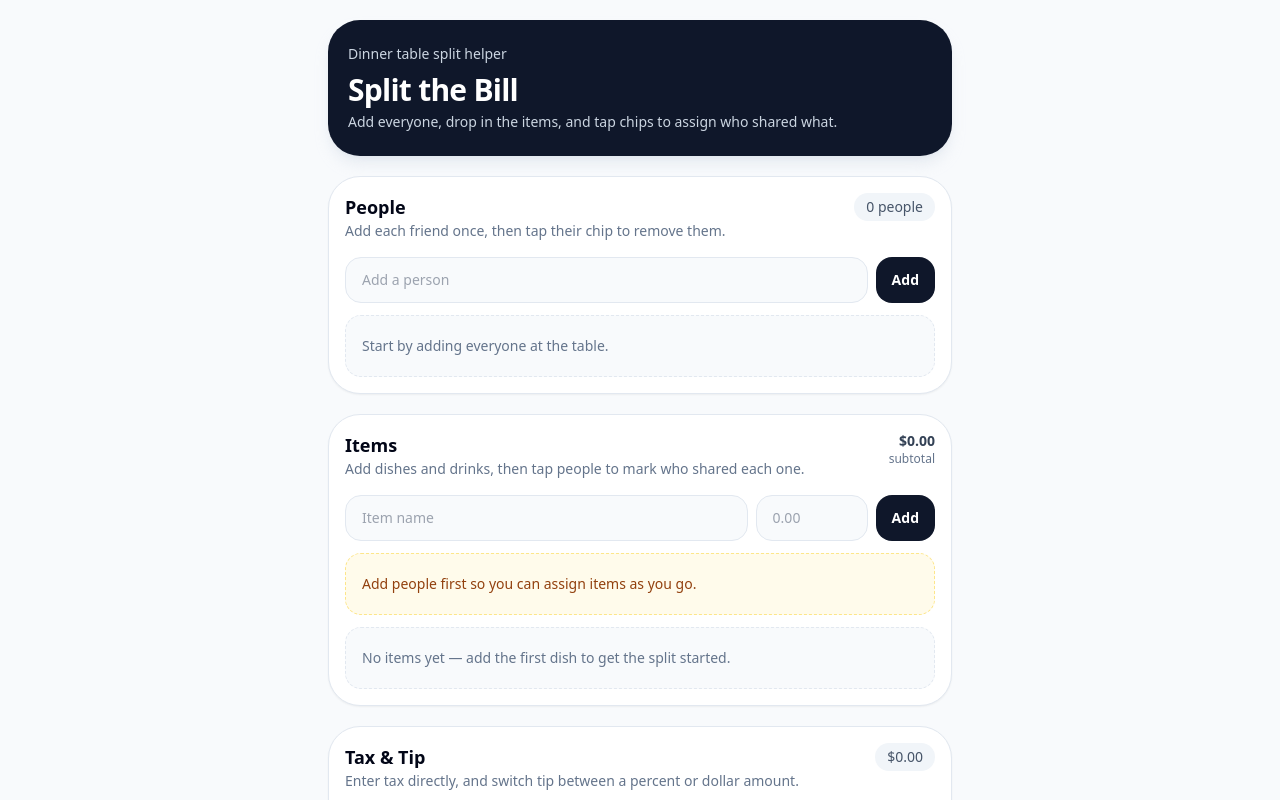
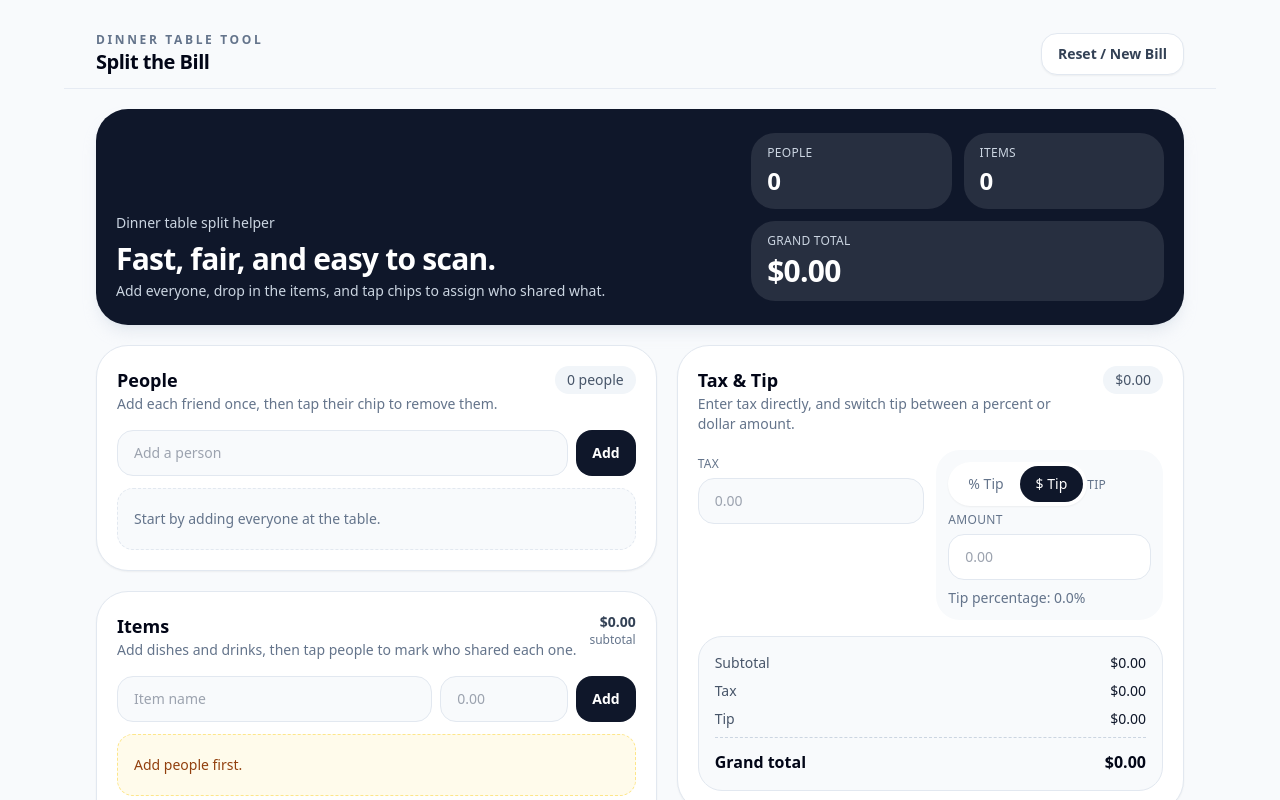
Before and after one commit to Raj1998/CodeStash, a Next.js app: page / in a window 1280 px wide. Shown: the top 800 px of the page. Built offline with nearby package versions, Linux system fonts and the light colour scheme.

Commit message:
feat: UI Polishing, reset button, friendly warning messages

```diff
--- a/app/page.tsx
+++ b/app/page.tsx
@@ -1,6 +1,6 @@
 "use client";
 
-import { useMemo, useState } from "react";
+import { useEffect, useMemo, useRef, useState } from "react";
 
 import { useBill } from "@/hooks/useBill";
 import type { BillItem, Person, PersonTotal, TipInputMode } from "@/types";
@@ -109,12 +109,14 @@ const PersonChip = ({
 const ItemCard = ({
   item,
   people,
+  isNew,
   onUpdate,
   onDelete,
   onToggleAssignment,
 }: {
   item: BillItem;
   people: Person[];
+  isNew: boolean;
   onUpdate: (itemId: string, updates: { name?: string; priceCents?: number }) => void;
   onDelete: (itemId: string) => void;
   onToggleAssignment: (itemId: string, personId: string) => void;
@@ -122,8 +124,14 @@ const ItemCard = ({
   const [draftName, setDraftName] = useState(item.name);
   const [draftPrice, setDraftPrice] = useState((item.priceCents / 100).toFixed(2));
 
+  useEffect(() => {
+    setDraftName(item.name);
+    setDraftPrice((item.priceCents / 100).toFixed(2));
+  }, [item.name, item.priceCents]);
+
   const assignedPeople = people.filter((person) => item.assignedTo.includes(person.id));
   const isUnassigned = assignedPeople.length === 0;
+  const everyoneAssigned = people.length > 0 && assignedPeople.length === people.length;
 
   return (
     <article
@@ -131,7 +139,7 @@ const ItemCard = ({
         isUnassigned
           ? "border-amber-300 bg-amber-50/70"
           : "border-slate-200 bg-white"
-      }`}
+      } ${isNew ? "ring-2 ring-emerald-200 ring-offset-2 ring-offset-slate-50" : ""}`}
     >
       <div className="flex items-start justify-between gap-3">
         <div className="min-w-0 flex-1 space-y-3">
@@ -170,9 +178,16 @@ const ItemCard = ({
               <p className="text-xs font-medium uppercase tracking-wide text-slate-500">
                 Assign to people
               </p>
+              <div className="flex items-center gap-2">
+                {everyoneAssigned ? (
+                  <span className="rounded-full bg-emerald-100 px-2.5 py-1 text-xs font-semibold text-emerald-700">
+                    Everyone
+                  </span>
+                ) : null}
                 <p className="text-sm font-semibold text-slate-700">
                   {formatCents(item.priceCents)}
                 </p>
+              </div>
             </div>
             <div className="flex flex-wrap gap-2">
               {people.map((person) => {
@@ -206,6 +221,10 @@ const ItemCard = ({
           <span aria-hidden="true">⚠️</span>
           <span>This item is not assigned yet and will be excluded from totals.</span>
         </div>
+      ) : everyoneAssigned ? (
+        <p className="mt-3 text-sm text-slate-500">
+          Shared by everyone on the bill.
+        </p>
       ) : (
         <p className="mt-3 text-sm text-slate-500">
           Split between {assignedPeople.map((person) => person.name).join(", ")}.
@@ -227,8 +246,13 @@ export default function Home() {
     toggleItemAssignment,
     setTax,
     setTip,
+    reset,
     personTotals,
   } = useBill();
+
+  const personNameInputRef = useRef<HTMLInputElement>(null);
+  const itemNameInputRef = useRef<HTMLInputElement>(null);
+  const itemPriceInputRef = useRef<HTMLInputElement>(null);
 
   const [personName, setPersonName] = useState("");
   const [itemName, setItemName] = useState("");
@@ -236,6 +260,7 @@ export default function Home() {
   const [taxInput, setTaxInput] = useState("");
   const [tipInput, setTipInput] = useState("");
   const [copyStatus, setCopyStatus] = useState<"idle" | "copied" | "error">("idle");
+  const [newItemId, setNewItemId] = useState<string | null>(null);
 
   const totalsMap = personTotals();
   const subtotalCents = useMemo(
@@ -252,6 +277,16 @@ export default function Home() {
     [state.people, totalsMap],
   );
 
+  useEffect(() => {
+    if (!newItemId) {
+      return;
+    }
+
+    const timeoutId = window.setTimeout(() => setNewItemId(null), 1800);
+
+    return () => window.clearTimeout(timeoutId);
+  }, [newItemId]);
+
   const handleAddPerson = () => {
     if (!personName.trim()) {
       return;
@@ -259,6 +294,7 @@ export default function Home() {
 
     addPerson({ name: personName });
     setPersonName("");
+    window.requestAnimationFrame(() => personNameInputRef.current?.focus());
   };
 
   const handleRemovePerson = (person: Person) => {
@@ -275,18 +311,39 @@ export default function Home() {
 
   const handleAddItem = () => {
     const priceCents = parseCurrencyToCents(itemPrice);
+    const trimmedName = itemName.trim();
 
-    if (!itemName.trim() || priceCents <= 0) {
+    if (!trimmedName || priceCents <= 0) {
       return;
     }
 
+    const existingIds = new Set(state.items.map((item) => item.id));
     addItem({
-      name: itemName,
+      name: trimmedName,
       priceCents,
     });
     setItemName("");
     setItemPrice("");
+    window.requestAnimationFrame(() => itemNameInputRef.current?.focus());
+    window.setTimeout(() => {
+      const newestItem = state.items.find((item) => !existingIds.has(item.id));
+      if (newestItem) {
+        setNewItemId(newestItem.id);
+      }
+    }, 0);
   };
+
+  useEffect(() => {
+    if (newItemId) {
+      return;
+    }
+
+    if (!state.items.length) {
+      return;
+    }
+
+    setNewItemId(state.items[state.items.length - 1]?.id ?? null);
+  }, [state.items, newItemId]);
 
   const handleTaxBlur = () => {
     const cents = parseCurrencyToCents(taxInput);
@@ -337,21 +394,79 @@ export default function Home() {
     }
   };
 
+  const handleResetBill = () => {
+    const shouldReset = window.confirm(
+      "Start a new bill? This will clear all people, items, tax, and tip.",
+    );
+
+    if (!shouldReset) {
+      return;
+    }
+
+    reset();
+    setPersonName("");
+    setItemName("");
+    setItemPrice("");
+    setTaxInput("");
+    setTipInput("");
+    setCopyStatus("idle");
+    setNewItemId(null);
+    window.requestAnimationFrame(() => personNameInputRef.current?.focus());
+  };
+
   return (
-    <main className="mx-auto flex min-h-screen w-full max-w-md flex-col gap-5 px-4 py-5 sm:max-w-2xl sm:px-6">
-      <header className="space-y-2 rounded-[2rem] bg-slate-900 px-5 py-6 text-white shadow-lg shadow-slate-300/40">
+    <main className="mx-auto flex min-h-screen w-full max-w-6xl flex-col gap-5 px-4 py-5 sm:px-6 lg:px-8">
+      <header className="sticky top-0 z-10 -mx-4 border-b border-slate-200/80 bg-slate-50/95 px-4 py-3 backdrop-blur sm:-mx-6 sm:px-6 lg:-mx-8 lg:px-8">
+        <div className="mx-auto flex w-full max-w-6xl items-center justify-between gap-3">
+          <div>
+            <p className="text-xs font-semibold uppercase tracking-[0.22em] text-slate-500">
+              Dinner table tool
+            </p>
+            <h1 className="text-lg font-semibold tracking-tight text-slate-950 sm:text-xl">
+              Split the Bill
+            </h1>
+          </div>
+          <button
+            type="button"
+            onClick={handleResetBill}
+            className="rounded-2xl border border-slate-200 bg-white px-4 py-2.5 text-sm font-semibold text-slate-700 shadow-sm transition hover:border-slate-300 hover:bg-slate-100"
+          >
+            Reset / New Bill
+          </button>
+        </div>
+      </header>
+
+      <section className="rounded-[2rem] bg-slate-900 px-5 py-6 text-white shadow-lg shadow-slate-300/40">
+        <div className="grid gap-4 lg:grid-cols-[1.2fr_0.8fr] lg:items-end">
+          <div className="space-y-2">
             <p className="text-sm font-medium text-slate-300">Dinner table split helper</p>
-        <div className="flex items-end justify-between gap-4">
             <div>
-            <h1 className="text-3xl font-semibold tracking-tight">Split the Bill</h1>
-            <p className="mt-1 text-sm text-slate-300">
+              <h2 className="text-3xl font-semibold tracking-tight">Fast, fair, and easy to scan.</h2>
+              <p className="mt-1 text-sm text-slate-300 sm:max-w-lg">
                 Add everyone, drop in the items, and tap chips to assign who shared what.
               </p>
             </div>
           </div>
-      </header>
+          <div className="grid grid-cols-2 gap-3 sm:grid-cols-4 lg:grid-cols-2">
+            <div className="rounded-3xl bg-white/10 px-4 py-3">
+              <p className="text-xs uppercase tracking-wide text-slate-300">People</p>
+              <p className="mt-1 text-2xl font-semibold">{state.people.length}</p>
+            </div>
+            <div className="rounded-3xl bg-white/10 px-4 py-3">
+              <p className="text-xs uppercase tracking-wide text-slate-300">Items</p>
+              <p className="mt-1 text-2xl font-semibold">{state.items.length}</p>
+            </div>
+            <div className="rounded-3xl bg-white/10 px-4 py-3 sm:col-span-2 lg:col-span-2">
+              <p className="text-xs uppercase tracking-wide text-slate-300">Grand total</p>
+              <p className="mt-1 text-3xl font-semibold tracking-tight">{formatCents(grandTotalCents)}</p>
+            </div>
+          </div>
+        </div>
+      </section>
 
-      <section className="rounded-[2rem] border border-slate-200 bg-white p-4 shadow-sm">
+      <div className="grid gap-5 xl:grid-cols-[1.05fr_0.95fr]">
+        <div className="space-y-5">
+          <section className="rounded-[2rem] border border-slate-200 bg-white p-4 shadow-sm sm:p-5">
             <div className="mb-4 flex items-start justify-between gap-3">
               <div>
                 <h2 className="text-lg font-semibold text-slate-950">People</h2>
@@ -367,6 +482,7 @@ export default function Home() {
             <div className="flex flex-col gap-3">
               <div className="flex gap-2">
                 <input
+                  ref={personNameInputRef}
                   value={personName}
                   onChange={(event) => setPersonName(event.target.value)}
                   onKeyDown={(event) => {
@@ -406,7 +522,7 @@ export default function Home() {
             </div>
           </section>
 
-      <section className="rounded-[2rem] border border-slate-200 bg-white p-4 shadow-sm">
+          <section className="rounded-[2rem] border border-slate-200 bg-white p-4 shadow-sm sm:p-5">
             <div className="mb-4 flex items-start justify-between gap-3">
               <div>
                 <h2 className="text-lg font-semibold text-slate-950">Items</h2>
@@ -421,20 +537,22 @@ export default function Home() {
             </div>
 
             <div className="space-y-3">
-          <div className="grid grid-cols-[1fr_7rem_auto] gap-2">
+              <div className="grid gap-2 sm:grid-cols-[minmax(0,1fr)_8rem_auto]">
                 <input
+                  ref={itemNameInputRef}
                   value={itemName}
                   onChange={(event) => setItemName(event.target.value)}
                   onKeyDown={(event) => {
                     if (event.key === "Enter") {
                       event.preventDefault();
-                  handleAddItem();
+                      itemPriceInputRef.current?.focus();
                     }
                   }}
                   placeholder="Item name"
                   className="min-w-0 rounded-2xl border border-slate-200 bg-slate-50 px-4 py-3 text-sm text-slate-950 outline-none transition focus:border-slate-400 focus:bg-white"
                 />
                 <input
+                  ref={itemPriceInputRef}
                   inputMode="decimal"
                   value={itemPrice}
                   onChange={(event) => setItemPrice(event.target.value)}
@@ -458,7 +576,7 @@ export default function Home() {
 
               {state.people.length === 0 ? (
                 <div className="rounded-2xl border border-dashed border-amber-200 bg-amber-50 px-4 py-5 text-sm text-amber-800">
-              Add people first so you can assign items as you go.
+                  Add people first.
                 </div>
               ) : null}
 
@@ -469,6 +587,7 @@ export default function Home() {
                       key={item.id}
                       item={item}
                       people={state.people}
+                      isNew={newItemId === item.id}
                       onUpdate={updateItem}
                       onDelete={removeItem}
                       onToggleAssignment={toggleItemAssignment}
@@ -482,8 +601,10 @@ export default function Home() {
               )}
             </div>
           </section>
+        </div>
 
-      <section className="rounded-[2rem] border border-slate-200 bg-white p-4 shadow-sm">
+        <div className="space-y-5">
+          <section className="rounded-[2rem] border border-slate-200 bg-white p-4 shadow-sm sm:p-5">
             <div className="mb-4 flex items-start justify-between gap-3">
               <div>
                 <h2 className="text-lg font-semibold text-slate-950">Tax &amp; Tip</h2>
@@ -579,7 +700,7 @@ export default function Home() {
             </div>
           </section>
 
-      <section className="rounded-[2rem] border border-slate-200 bg-white p-4 shadow-sm">
+          <section className="rounded-[2rem] border border-slate-200 bg-white p-4 shadow-sm sm:p-5">
             <div className="flex items-center justify-between gap-4">
               <div>
                 <h2 className="text-base font-semibold text-slate-950">Quick status</h2>
@@ -599,7 +720,7 @@ export default function Home() {
             </div>
           </section>
 
-      <section className="rounded-[2rem] border border-slate-200 bg-white p-4 shadow-sm">
+          <section className="rounded-[2rem] border border-slate-200 bg-white p-4 shadow-sm sm:p-5">
             <div className="mb-4 flex items-start justify-between gap-3">
               <div>
                 <h2 className="text-lg font-semibold text-slate-950">Summary</h2>
@@ -610,7 +731,7 @@ export default function Home() {
               <button
                 type="button"
                 onClick={handleCopySummary}
-            disabled={orderedTotals.length === 0}
+                disabled={orderedTotals.length === 0 || state.items.length === 0}
                 className="rounded-2xl border border-slate-200 bg-white px-4 py-2.5 text-sm font-semibold text-slate-700 transition hover:border-slate-300 hover:bg-slate-50 disabled:cursor-not-allowed disabled:opacity-50"
               >
                 {copyStatus === "copied"
@@ -627,6 +748,18 @@ export default function Home() {
               </div>
             ) : (
               <div className="space-y-4">
+                <div className="rounded-3xl bg-slate-950 px-4 py-4 text-white shadow-sm">
+                  <div className="flex items-center justify-between gap-3">
+                    <div>
+                      <p className="text-xs uppercase tracking-[0.2em] text-slate-300">Bill total</p>
+                      <p className="mt-1 text-sm text-slate-300">
+                        Subtotal, tax, and tip combined.
+                      </p>
+                    </div>
+                    <p className="text-4xl font-semibold tracking-tight">{formatCents(grandTotalCents)}</p>
+                  </div>
+                </div>
+
                 {orderedTotals.map((total) => {
                   const person = state.people.find((entry) => entry.id === total.personId);
 
@@ -714,6 +847,8 @@ export default function Home() {
               </div>
             )}
           </section>
+        </div>
+      </div>
     </main>
   );
 }
--- a/hooks/useBill.ts
+++ b/hooks/useBill.ts
@@ -214,6 +214,7 @@ export interface UseBillResult {
   setTax: (taxCents: number) => void;
   setTip: (value: number, mode?: TipInputMode) => void;
   setSplitMode: (mode: SplitMode) => void;
+  reset: () => void;
   personTotals: () => PersonTotalsMap;
 }
 
@@ -416,6 +417,11 @@ export const useBill = (): UseBillResult => {
     }));
   };
 
+  const reset = () => {
+    setState(DEFAULT_BILL_STATE);
+    setTipState(DEFAULT_TIP_STATE);
+  };
+
   return {
     state,
     tipState,
@@ -429,6 +435,7 @@ export const useBill = (): UseBillResult => {
     setTax,
     setTip,
     setSplitMode,
+    reset,
     personTotals: () => computedPersonTotals,
   };
 };
```
Lines whose indentation alone changed are shown as unchanged.
